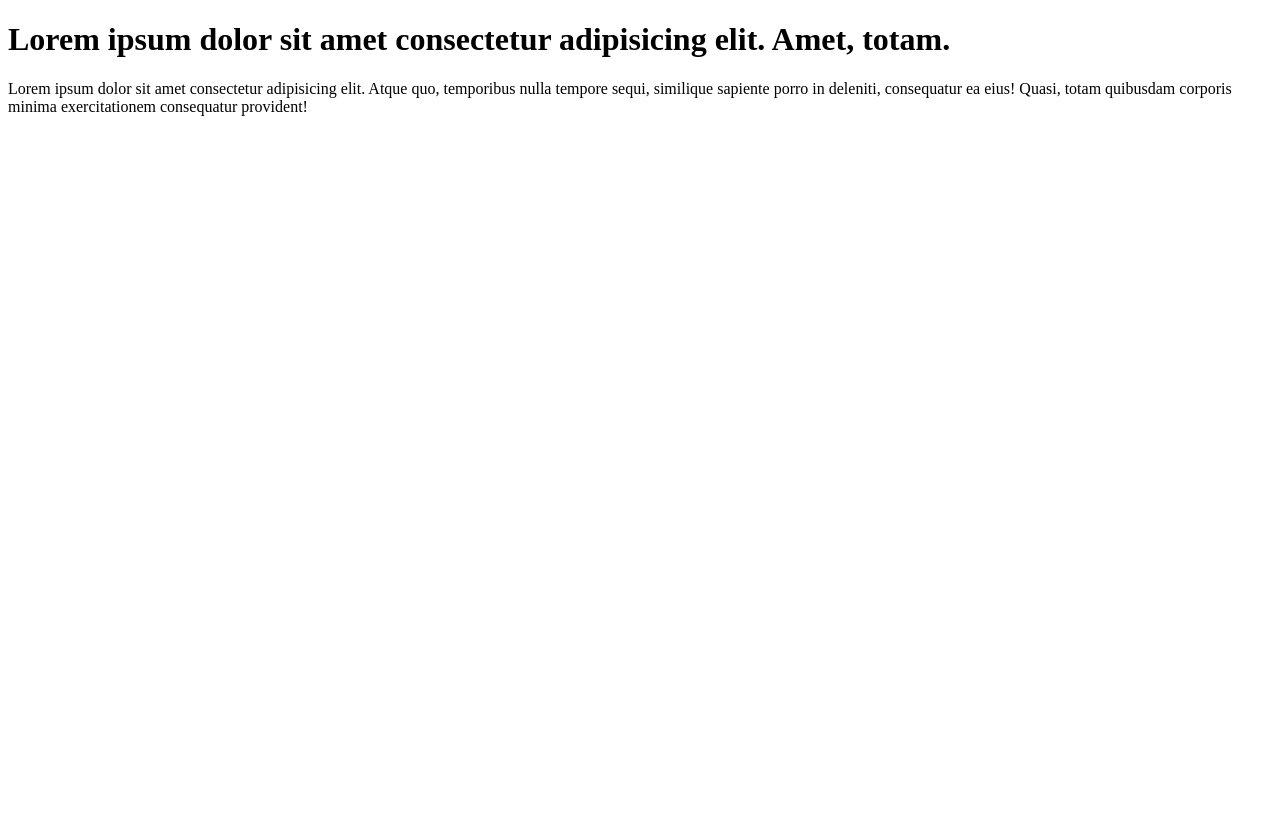
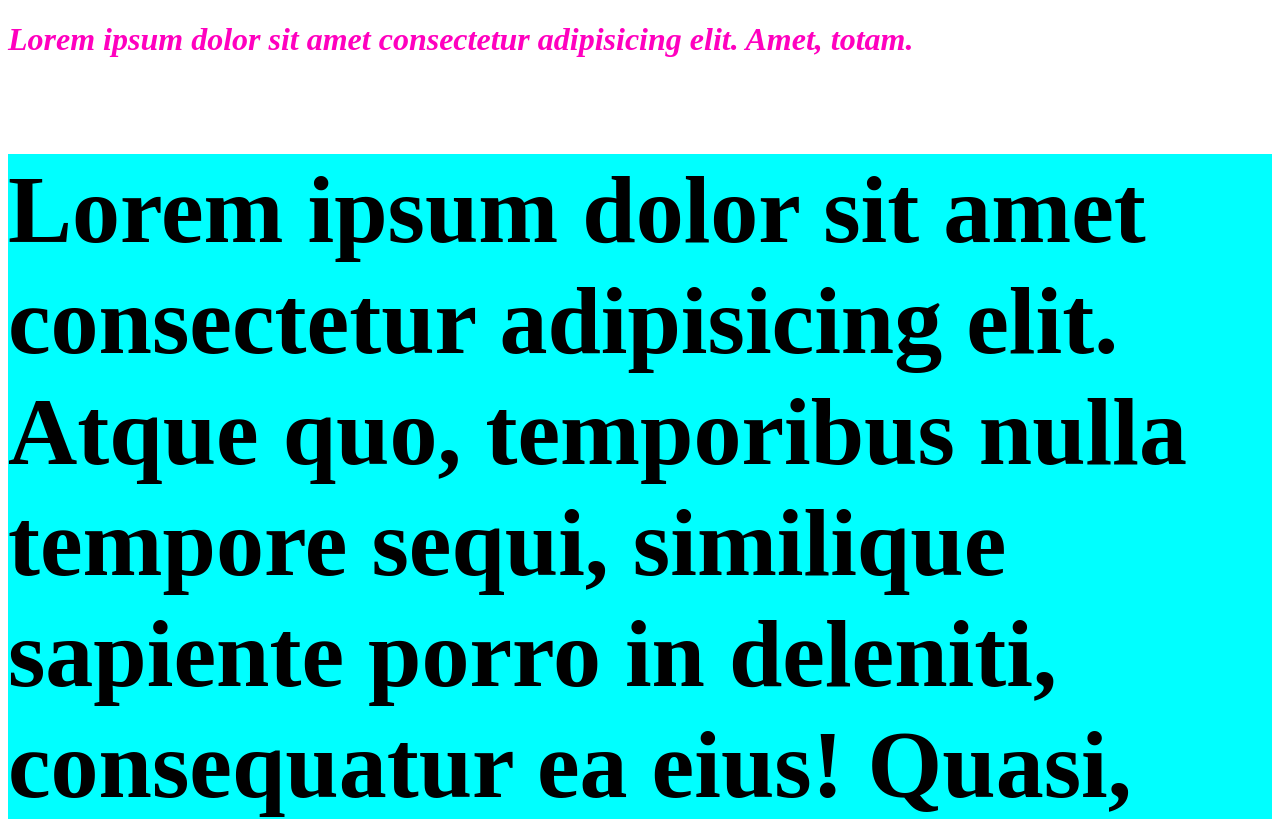
Before and after one commit to pervezmia/git_1st_clone, a plain HTML site: page index.html in a window 1280 px wide. Shown: the top 819 px of the page. Drawn offline with Linux system fonts and the light colour scheme.

Commit message:
added again

```diff
--- a/index.html
+++ b/index.html
@@ -3,10 +3,11 @@
 <head>
     <meta charset="UTF-8">
     <meta name="viewport" content="width=device-width, initial-scale=1.0">
+    <link rel="stylesheet" href="style.css">
     <title>Document</title>
 </head>
 <body>
-    <h1>Lorem ipsum dolor sit amet consectetur adipisicing elit. Amet, totam.</h1>
-    <p>Lorem ipsum dolor sit amet consectetur adipisicing elit. Atque quo, temporibus nulla tempore sequi, similique sapiente porro in deleniti, consequatur ea eius! Quasi, totam quibusdam corporis minima exercitationem consequatur provident!</p>
+    <h1 class="h">Lorem ipsum dolor sit amet consectetur adipisicing elit. Amet, totam.</h1>
+    <p class="p">Lorem ipsum dolor sit amet consectetur adipisicing elit. Atque quo, temporibus nulla tempore sequi, similique sapiente porro in deleniti, consequatur ea eius! Quasi, totam quibusdam corporis minima exercitationem consequatur provident!</p>
 </body>
 </html>
--- /dev/null
+++ b/style.css
@@ -0,0 +1,11 @@
+.p{
+    background-color: aqua;
+    font-size: 6rem;
+    font-weight: bold;
+}
+.h{
+    font-weight: bold;
+    color: rgb(255, 0, 191);
+    font-weight: bolder;
+    font-style: italic;
+}
```
